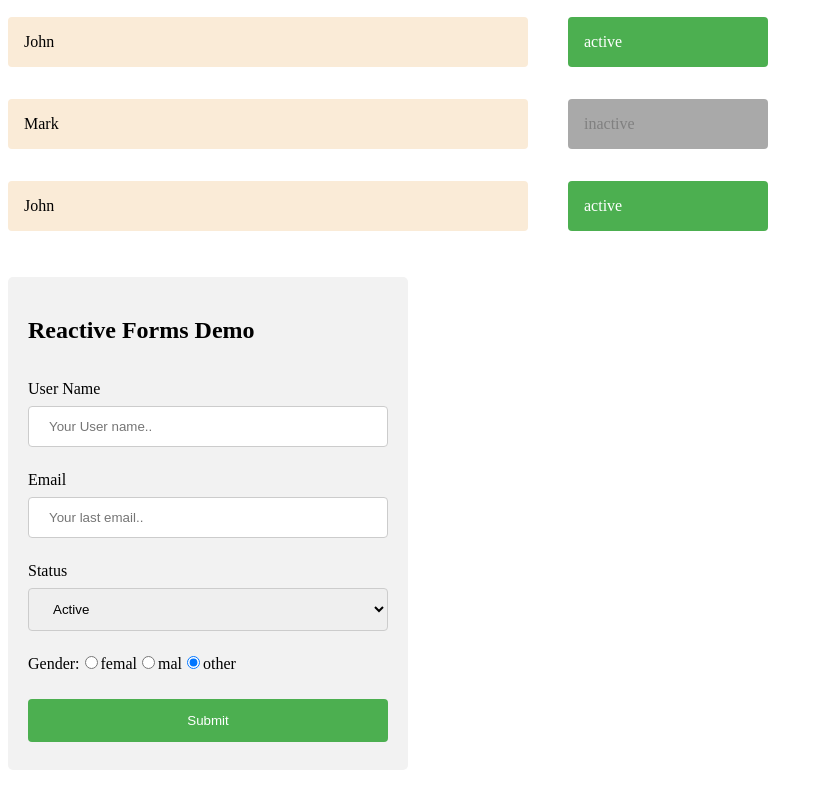
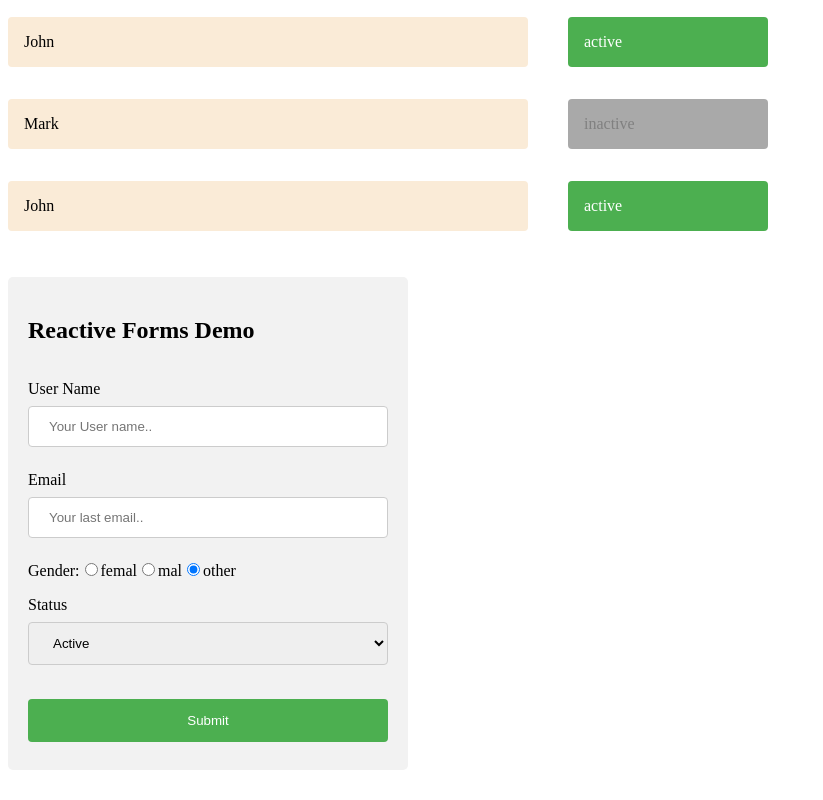
Before and after one commit to julie-j-code/veille-angular, an Angular app: page / in a window 1280 px wide. Shown: the part 1605-2405 px from the top of the page, without its empty margins (0-823 px from the left). Built offline with nearby package versions, Linux system fonts and the light colour scheme.

Commit message:
Reactive Form Demo | Grouping of Form Controls : WAF ! I do not like it !!!!

```diff
--- a/src/app/add-user-rf/add-user-rf.component.html
+++ b/src/app/add-user-rf/add-user-rf.component.html
@@ -2,36 +2,48 @@
   <h2 id="registration">{{title}}</h2>
   <form [formGroup]="myReactiveForm" (ngSubmit)="addUser()">
 
+    <div formGroupName="personalDetails">
+      <div>
         <label for="name">User Name</label>
         <input type="text" id="name" placeholder="Your User name.." name="name" formControlName="name">
-    <div>
-      <!-- myReactiveForm has a get metho to which we will pass the name of the formControlName as argument ! -->
-      <small *ngIf="!myReactiveForm.get('name')?.valid && myReactiveForm.get('name')?.touched">User Name is a required
+        <!-- I do not like it !!!!! WAF !!! -->
+        <small
+          *ngIf="!myReactiveForm.get('personalDetails.name')?.valid && myReactiveForm.get('personalDetails.name')?.touched">User
+          Name is a required
           field</small>
-      <small class="validate" *ngIf="myReactiveForm.get('name')?.valid">You entered
-        {{myReactiveForm.value.name}}</small>
+        <small class="validate" *ngIf="myReactiveForm.get('personalDetails.name')?.valid">You entered
+          {{myReactiveForm.value.personalDetails.name}}</small>
       </div>
-    <label for="email">Email</label>
-    <input type="email" id="email" name="email" placeholder="Your last email.." name="email" formControlName="email">
-    <!-- we can use the same directive to display error messages regarding each formControlName... -->
-    <small *ngIf="!myReactiveForm.get('email')?.valid && myReactiveForm.get('email')?.touched">Email is a required field</small>
-    <small class="validate" *ngIf="myReactiveForm.get('email')?.valid">You entered {{myReactiveForm.value.email}}</small>
 
       <div>
-      <label for="status">Status</label>
-      <select placeholder="status" id="status" name="status" name="status" formControlName="status">
-        <option value="active" name="active">Active</option>
-        <option value="inactive" name="inactive">Inactive</option>
-      </select>
+        <label for="email">Email</label>
+        <input type="email" id="email" name="email" placeholder="Your last email.." name="email"
+          formControlName="email">
+        <small
+          *ngIf="!myReactiveForm.get('personalDetails.email')?.valid && myReactiveForm.get('personalDetails.email')?.touched">Email
+          is a required field</small>
+        <small class="validate"
+          *ngIf="myReactiveForm.get('personalDetails.email')?.valid && myReactiveForm.get('personalDetails.email')?.touched">You
+          entered {{myReactiveForm.value.personalDetails.email}}</small>
       </div>
+
+      <div>
         <label for="gender">Gender:</label>
-
         <input type="radio" id="femal" value="femal" name="gender" formControlName="gender">
         <label for="male">femal</label>
         <input type="radio" id="mal" value="mal" name="gender" formControlName="gender">
         <label for="male">mal</label>
         <input type="radio" id="other" value="other" name="gender" formControlName="gender">
         <label for="male">other</label>
+      </div>
+
+    </div>
+
+    <label for="status">Status</label>
+    <select placeholder="status" id="status" name="status" name="status" formControlName="status">
+      <option value="active" name="active">Active</option>
+      <option value="inactive" name="inactive">Inactive</option>
+    </select>
 
     <br><br>
 
--- a/src/app/add-user-rf/add-user-rf.component.ts
+++ b/src/app/add-user-rf/add-user-rf.component.ts
@@ -9,7 +9,7 @@ import { UsersService } from '../services/users.service';
   styleUrls: ['./add-user-rf.component.css']
 })
 export class AddUserRfComponent implements OnInit {
-  title:string="Reactive Forms Demo"
+  title: string = "Reactive Forms Demo"
   // https://stackoverflow.com/questions/66603888/where-to-initialise-a-formgroup-in-reactive-forms
   myReactiveForm: FormGroup = new FormGroup({});
 
@@ -20,19 +20,20 @@ export class AddUserRfComponent implements OnInit {
   ngOnInit(): void {
     this.myReactiveForm = new FormGroup({
       // https://angular.io/api/forms/Validators
-      name: new FormControl(null, Validators.required),
-      email: new FormControl(null, [Validators.required, Validators.email]),
-      gender: new FormControl('other'),
+      personalDetails: new FormGroup({
+        name: new FormControl(null, Validators.required),
+        email: new FormControl(null, [Validators.required, Validators.email]),
+        gender: new FormControl('other')
+      }),
       status: new FormControl('active')
     })
 
   }
 
-
   addUser() {
     // we do not need key reference, cause we already have a ref : myReactiveForm
     console.log(this.myReactiveForm);
-    this.userService.AddNewUser(this.myReactiveForm.value.name,this.myReactiveForm.value.status)
+    this.userService.AddNewUser(this.myReactiveForm.value.personalDetails.name, this.myReactiveForm.value.status)
 
   }
 
```
Lines whose indentation alone changed are shown as unchanged.
